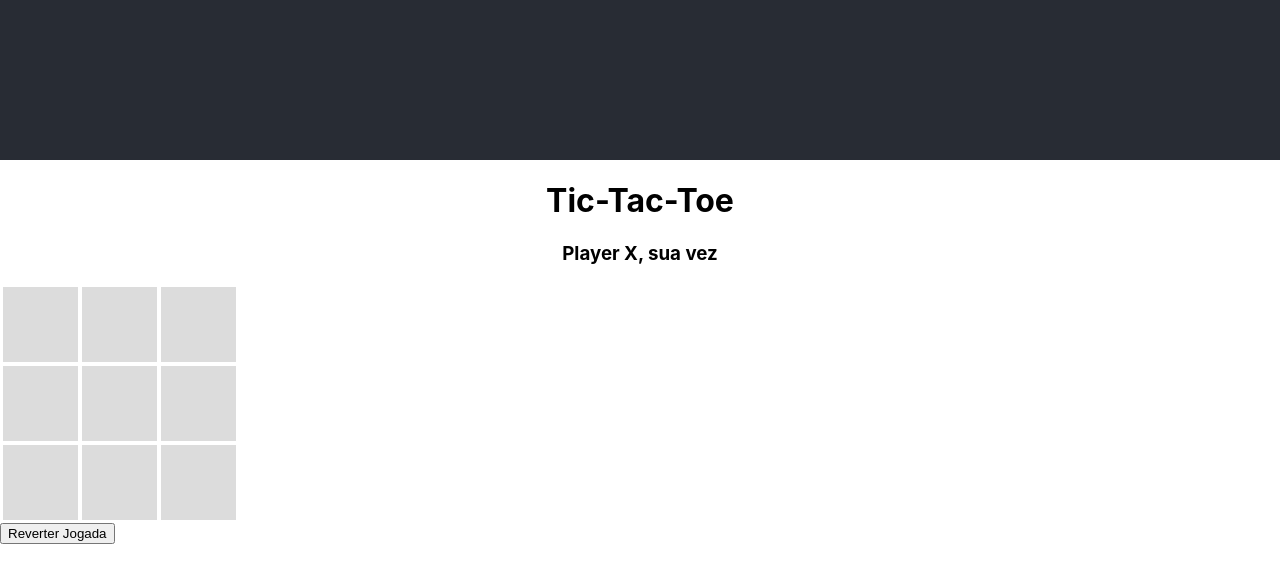
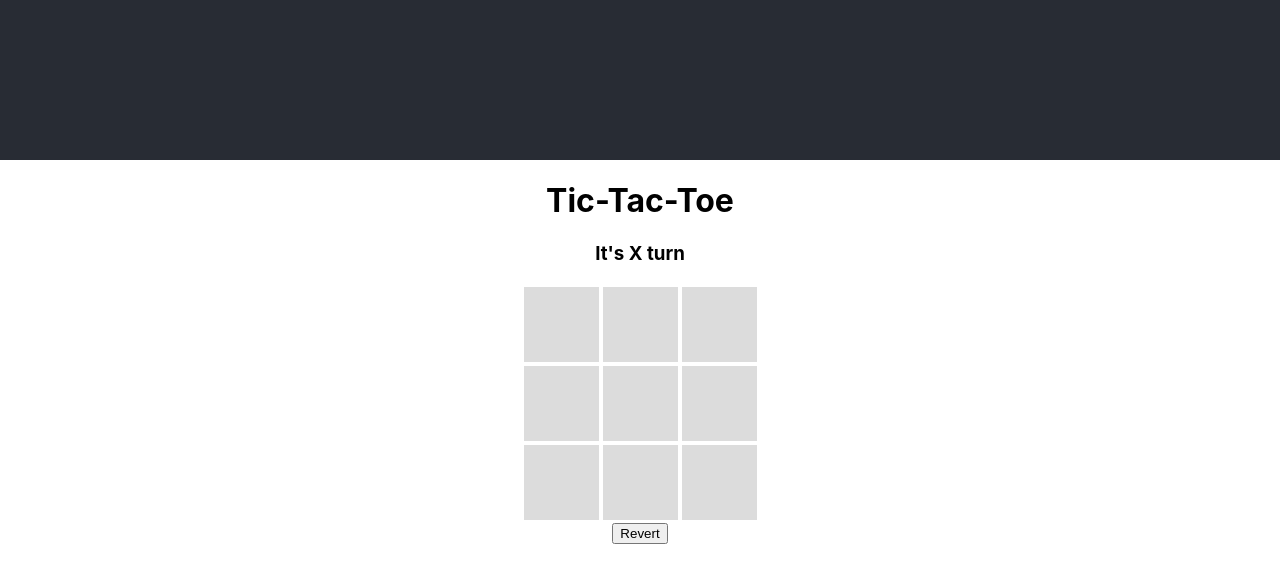
Before and after one commit to lucasreis10/study-react-notes, a React (Create React App) app: page /tic-tac-toe in a window 1280 px wide. Shown: the top 582 px of the page. Built offline with nearby package versions, Linux system fonts and the light colour scheme.

Commit message:
refactor(tic-tac-toe): mudar nome de variaveis e utilizar nomes em ingles

```diff
--- a/src/modules/tic-tac-toe/components/Board.jsx
+++ b/src/modules/tic-tac-toe/components/Board.jsx
@@ -7,74 +7,67 @@ const useStyle = makeStyles(BoardStyles, { name: 'Board' })
 const Board = (prop) => {
     const classes = useStyle()
 
-    const [quadrados, setQuadrados] = useState(new Array(9).fill());
-    const [historicoDeJogadas, setHistoricoDeJogadas] = useState([quadrados]);
+    const [board, setBoard] = useState(new Array(9).fill());
+    const [history, setHistory] = useState([board]);
 
-    const registrarJogada = (index) => {
-        if(!quadrados[index]) {
+    const play = (index) => {
+        if(!board[index]) {
             prop.onClick();
-            const cloneQuadrados =  [ ...quadrados ];
-            const cloneHistoricoDeJogadas = [ ...historicoDeJogadas ];
+            const nextBoard = [ ...board ];
+            const newHistory = [ ...history ];
 
-            cloneQuadrados[index] = prop.player;
-            cloneHistoricoDeJogadas.push(cloneQuadrados);
+            nextBoard[index] = prop.player;
+            newHistory.push(nextBoard);
 
-            setHistoricoDeJogadas(cloneHistoricoDeJogadas);
-            setQuadrados(cloneQuadrados);
+            setHistory(newHistory);
+            setBoard(nextBoard);
         }
     }
 
-    const reverterUltimaJogada = () => {
-        if(historicoDeJogadas.length > 1) {
-            const cloneHistoricoDeJogadas = [ ...historicoDeJogadas ];
-            cloneHistoricoDeJogadas.pop();
+    const revert = () => {
+        if(history.length > 1) {
+            const lastHistory = [ ...history ];
+            lastHistory.pop();
 
-            const ultimoItemHistoricoDeJogadas = cloneHistoricoDeJogadas[cloneHistoricoDeJogadas.length - 1]
+            const lastBoard = lastHistory[lastHistory.length - 1]
 
-            setHistoricoDeJogadas(cloneHistoricoDeJogadas);
-            setQuadrados(ultimoItemHistoricoDeJogadas);
+            setHistory(lastHistory);
+            setBoard(lastBoard);
         }
 
     }
 
 
-    const elementDiv = (index) => (
-        <div
-            onClick={() => registrarJogada(index)}
-            style={{
-                backgroundColor: '#dcdcdc',
-                width: '75px',
-                height: '75px',
-            }}
-        >
-            { quadrados[index] }
+    const piece = (index) => (
+        <div onClick={() => play(index)} className={classes.piece}>
+            { board[index] }
 
         </div>
     )
 
     return (
-        <div className={classes.alignTable}>
+        <div className={classes.container}>
             <table >
                 <tbody>
                     <tr>
-                        <td>{elementDiv(0)}</td>
-                        <td>{elementDiv(1)}</td>
-                        <td>{elementDiv(2)}</td>
+                        <td>{piece(0)}</td>
+                        <td>{piece(1)}</td>
+                        <td>{piece(2)}</td>
                     </tr>
                     <tr>
-                        <td>{elementDiv(3)}</td>
-                        <td>{elementDiv(4)}</td>
-                        <td>{elementDiv(5)}</td>
+                        <td>{piece(3)}</td>
+                        <td>{piece(4)}</td>
+                        <td>{piece(5)}</td>
                     </tr>
                     <tr>
-                        <td>{elementDiv(6)}</td>
-                        <td>{elementDiv(7)}</td>
-                        <td>{elementDiv(8)}</td>
+                        <td>{piece(6)}</td>
+                        <td>{piece(7)}</td>
+                        <td>{piece(8)}</td>
                     </tr>
                 </tbody>
             </table>
-            <button onClick={reverterUltimaJogada}>
-                Reverter Jogada
+            <button onClick={revert}>
+                Revert
             </button>
         </div>
     )
--- a/src/modules/tic-tac-toe/components/BoardStyles.jsx
+++ b/src/modules/tic-tac-toe/components/BoardStyles.jsx
@@ -4,10 +4,16 @@ const BoardStyles = () => ({
         textAlign: 'center',
     },
 
-    alignTable: {
+    container: {
         display: 'flex',
-        alignItems: 'baseline',
-        flexDirection: 'column'
+        alignItems: 'center',
+        flexDirection: 'column',
+    },
+
+    piece: {
+        backgroundColor: '#dcdcdc',
+        width: '75px',
+        height: '75px',
     }
 
 })
--- a/src/modules/tic-tac-toe/components/TicTacToe.jsx
+++ b/src/modules/tic-tac-toe/components/TicTacToe.jsx
@@ -1,7 +1,7 @@
 import React, { useState } from 'react';
 import { makeStyles } from '@material-ui/core/styles'
 import TicTacToeStyle from './TicTacToeStyle'
-import Tabuleiro from './Board';
+import Board from './Board';
 
 const useStyle = makeStyles(TicTacToeStyle, { name: 'TicTacToe' })
 
@@ -10,17 +10,16 @@ const TicTacToe = () => {
     const [player, setPlayer] = useState('X');
 
 
-    const mudarPlayer = () => {
-        const xEhoProximo = player === 'X';
-        setPlayer(xEhoProximo ? 'O' : 'X');
+    const changePlayer = () => {
+        setPlayer(player === 'X' ? 'O' : 'X');
     }
 
     return (
         <div className={classes.first} >
             <h1>Tic-Tac-Toe</h1>
-            <h3>Player {player}, sua vez </h3>
+            <h3>It's {player} turn</h3>
             <div>
-                <Tabuleiro player={player} onClick={mudarPlayer} estilo={classes.table}/>
+                <Board player={player} onClick={changePlayer} />
             </div>
         </div>
     )
```
